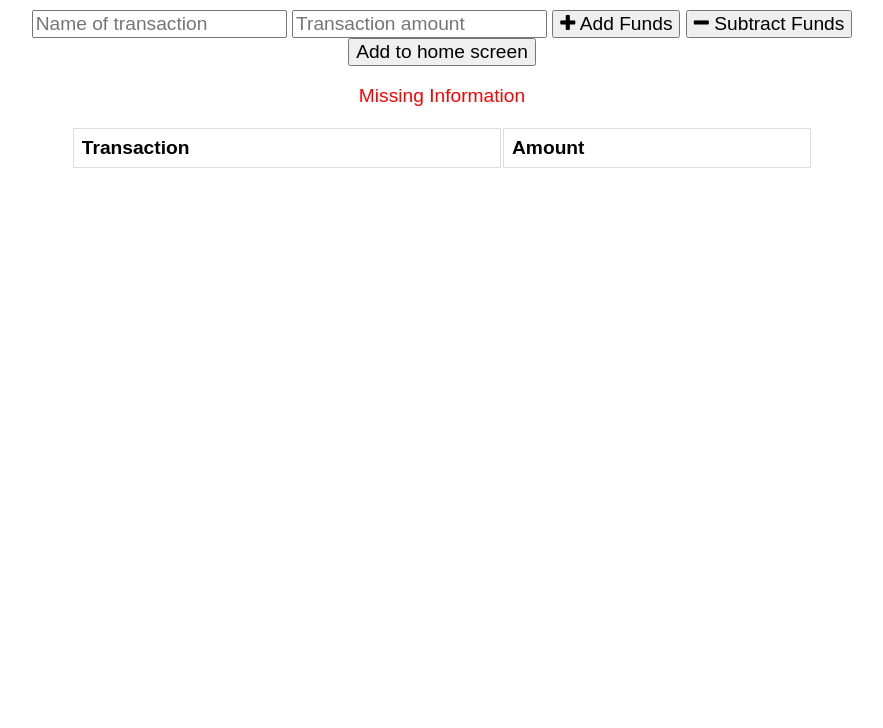
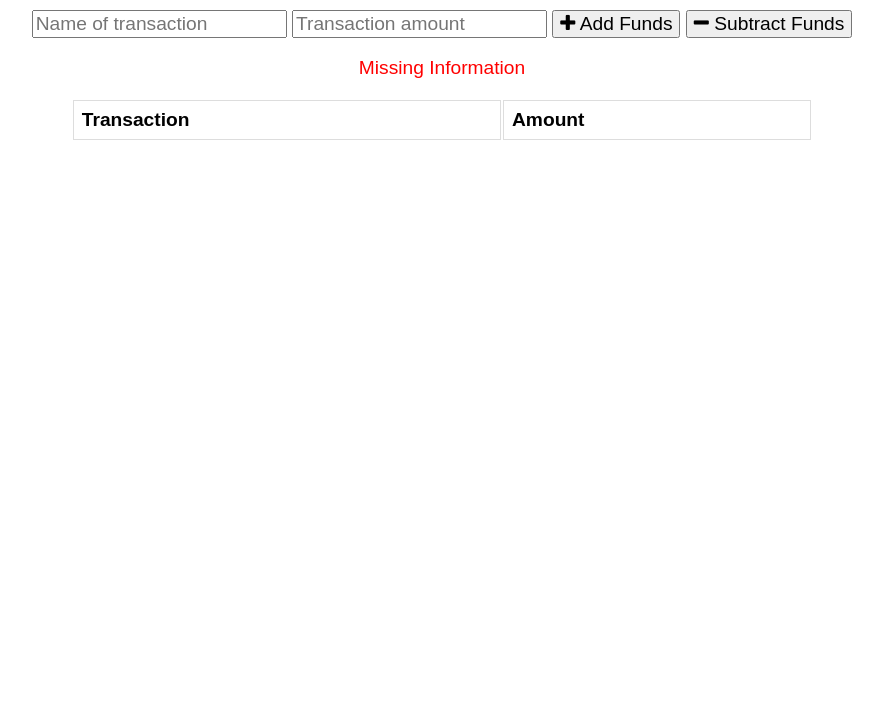
Before and after one commit to nrhuizar/budgetTracker, a website: page public/index.html in a window 1280 px wide. Shown: the part 72-800 px from the top of the page, without its empty margins (198-1081 px from the left). Drawn offline with nearby package versions, Linux system fonts and the light colour scheme; no server answers.

Commit message:
updated install button

```diff
--- a/public/index.html
+++ b/public/index.html
@@ -25,7 +25,6 @@
       <input type="number" min="0" id="t-amount" placeholder="Transaction amount" />
       <button id="add-btn"><i class="fa fa-plus buttons"></i> Add Funds</button>
       <button id="sub-btn"><i class="fa fa-minus"></i> Subtract Funds</button>
-      <button class="add-button">Add to home screen</button>
       <p class="error"></p>
     </div>
 
```
